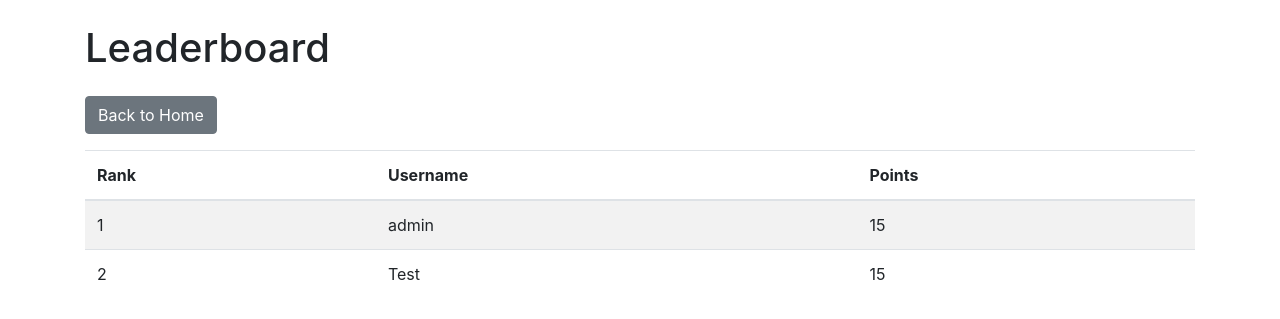
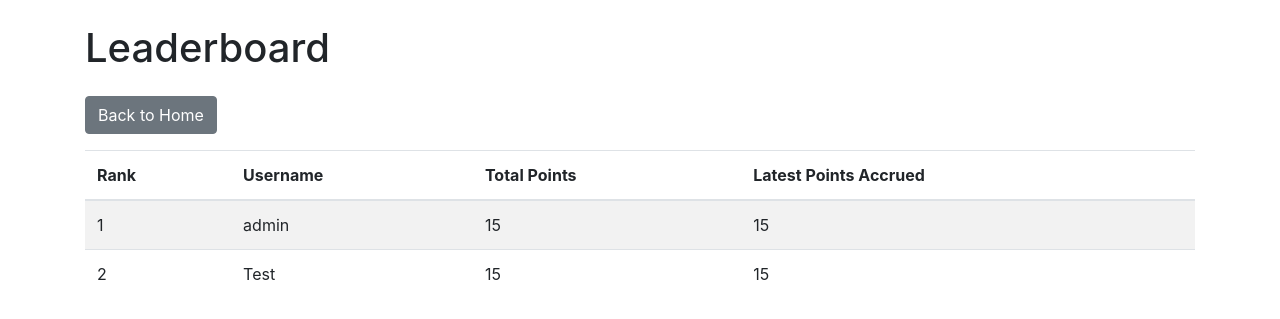
Before and after one commit to lynch2812/Fantasy-football-app, a Flask app: page /leaderboard in a window 1280 px wide. Shown: the top 319 px of the page. Run offline with Flask 3, Linux system fonts and the light colour scheme; a user stored in the database is signed in; data comes from the database, SQL or seed files in the repository; some libraries are stand-ins or nearby versions.

Commit message:
updates html

```diff
--- a/app.py
+++ b/app.py
@@ -163,16 +163,22 @@ def results():
     # Fetch the current user's predictions
     user_predictions = Prediction.query.filter_by(user_id=current_user.id).all()
 
-    # Create a dictionary to store match details and predictions
+    # Create a dictionary to store match details, predictions, and results
     user_results = {}
     match_results = {}
+    latest_points = 0  # Track the latest points accrued
+
     for prediction in user_predictions:
         match = Match.query.get(prediction.match_id)
         match_name = f"{match.team_1} vs {match.team_2} ({match.date.strftime('%Y-%m-%d %H:%M')})"
         user_results[match_name] = prediction.prediction
-        match_results[match_name] = match.result  # Add match result to the dictionary
+        match_results[match_name] = match.result
 
-    return render_template('results.html', user_results=user_results, match_results=match_results)
+        # Calculate latest points accrued
+        if match.result and prediction.prediction == match.result:
+            latest_points += 3  # Award 3 points for correct prediction
+
+    return render_template('results.html', user_results=user_results, match_results=match_results, latest_points=latest_points)
 
 # Admin Matches Route
 @app.route('/admin/matches', methods=['GET', 'POST'])
@@ -246,7 +252,24 @@ def enter_results():
 def leaderboard():
     # Fetch all users ordered by points (descending)
     users = User.query.order_by(User.points.desc()).all()
-    return render_template('leaderboard.html', users=users)
+
+    # Calculate latest points accrued for each user
+    leaderboard_data = []
+    for user in users:
+        latest_points = 0
+        user_predictions = Prediction.query.filter_by(user_id=user.id).all()
+        for prediction in user_predictions:
+            match = Match.query.get(prediction.match_id)
+            if match.result and prediction.prediction == match.result:
+                latest_points += 3  # Award 3 points for correct prediction
+
+        leaderboard_data.append({
+            'username': user.username,
+            'total_points': user.points,
+            'latest_points': latest_points
+        })
+
+    return render_template('leaderboard.html', leaderboard_data=leaderboard_data)
 @app.route('/create_admin')
 def create_admin():
     username = 'admin'  # Replace with your desired admin username
--- a/templates/Leaderboard.html
+++ b/templates/Leaderboard.html
@@ -15,15 +15,17 @@
                 <tr>
                     <th>Rank</th>
                     <th>Username</th>
-                    <th>Points</th>
+                    <th>Total Points</th>
+                    <th>Latest Points Accrued</th>
                 </tr>
             </thead>
             <tbody>
-                {% for user in users %}
+                {% for user in leaderboard_data %}
                 <tr>
                     <td>{{ loop.index }}</td>  <!-- Rank -->
                     <td>{{ user.username }}</td>
-                    <td>{{ user.points }}</td>
+                    <td>{{ user.total_points }}</td>
+                    <td>{{ user.latest_points }}</td>
                 </tr>
                 {% endfor %}
             </tbody>
--- a/templates/results.html
+++ b/templates/results.html
@@ -3,6 +3,9 @@
 
 {% block content %}
 <h2>Your Predictions</h2>
+
+<!-- Display latest points accrued -->
+<p><strong>Latest Points Accrued:</strong> {{ latest_points }}</p>
 
 <table>
     <tr>
```
